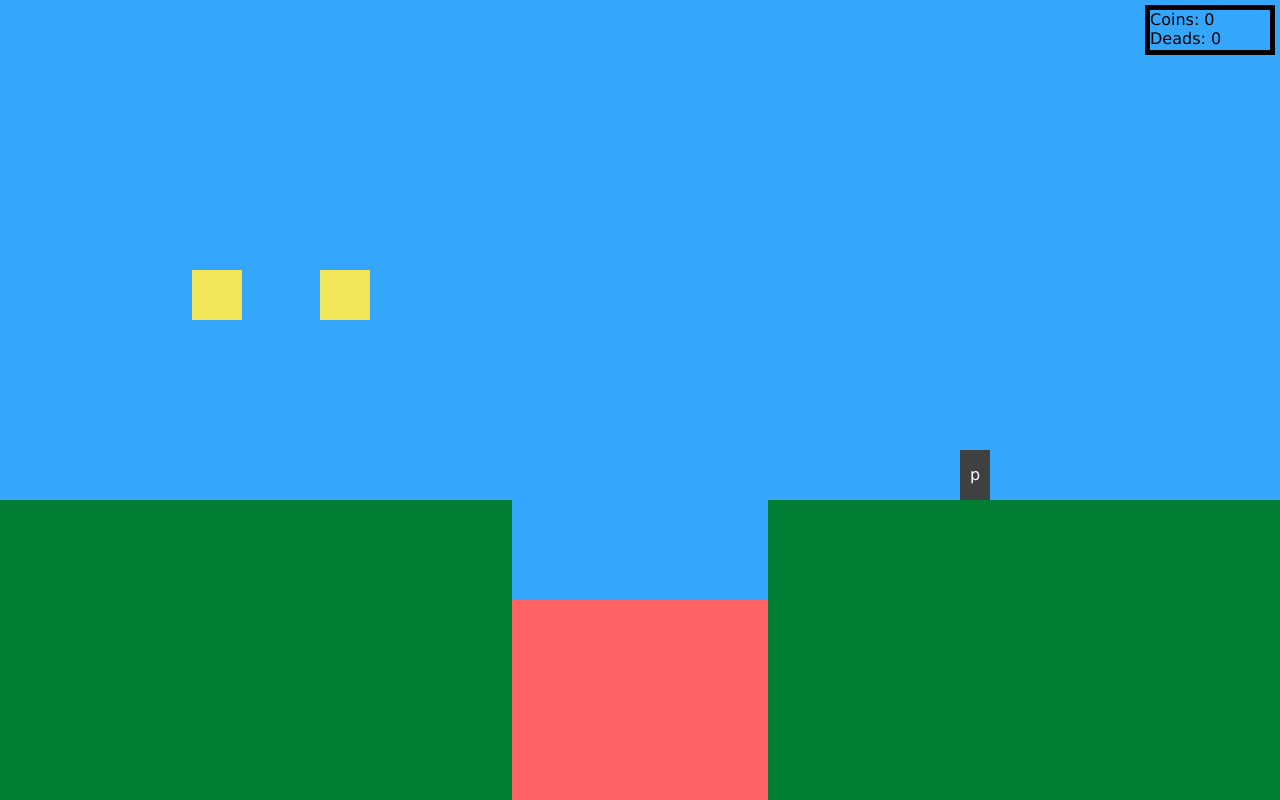
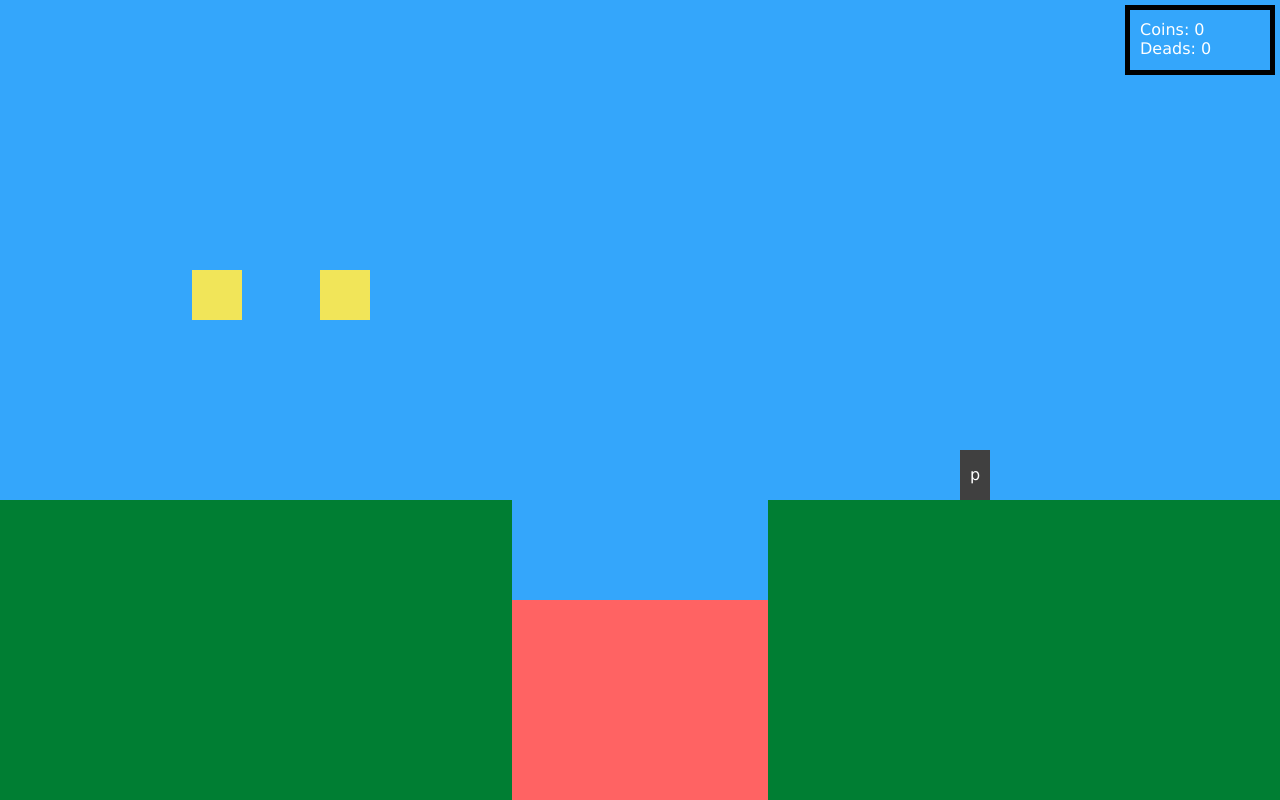
Before and after one commit to levidurfee/lava, a website: page src/butt.html in a window 1280 px wide. Drawn offline with Linux system fonts and the light colour scheme.

Commit message:
update styles, gulp file with eslint, del a line

```diff
--- a/gulpfile.js
+++ b/gulpfile.js
@@ -28,6 +28,7 @@ gulp.task('build', function() {
       presets: ['es2015']
     }))
     .pipe(eslint({
+      extends: "google",
       fix: true
     }))
     .pipe(eslint.format())
--- a/src/butt.html
+++ b/src/butt.html
@@ -48,8 +48,10 @@
       right:5px;
       width:120px;
       height:40px;
+      font-family: Verdana,Geneva,sans-serif;
       border:5px solid #000;
-      font-family: Verdana,Geneva,sans-serif;
+      color: #fff;
+      padding: 10px;
     }
     .score__tracker {display:inline;}
   </style>
--- a/src/index.ts
+++ b/src/index.ts
@@ -14,7 +14,6 @@ class Game {
 	public lavaLocation: any;
     public lands: any;
     public landsLocation: any;
-
 
 	public listener: any;
 
```
